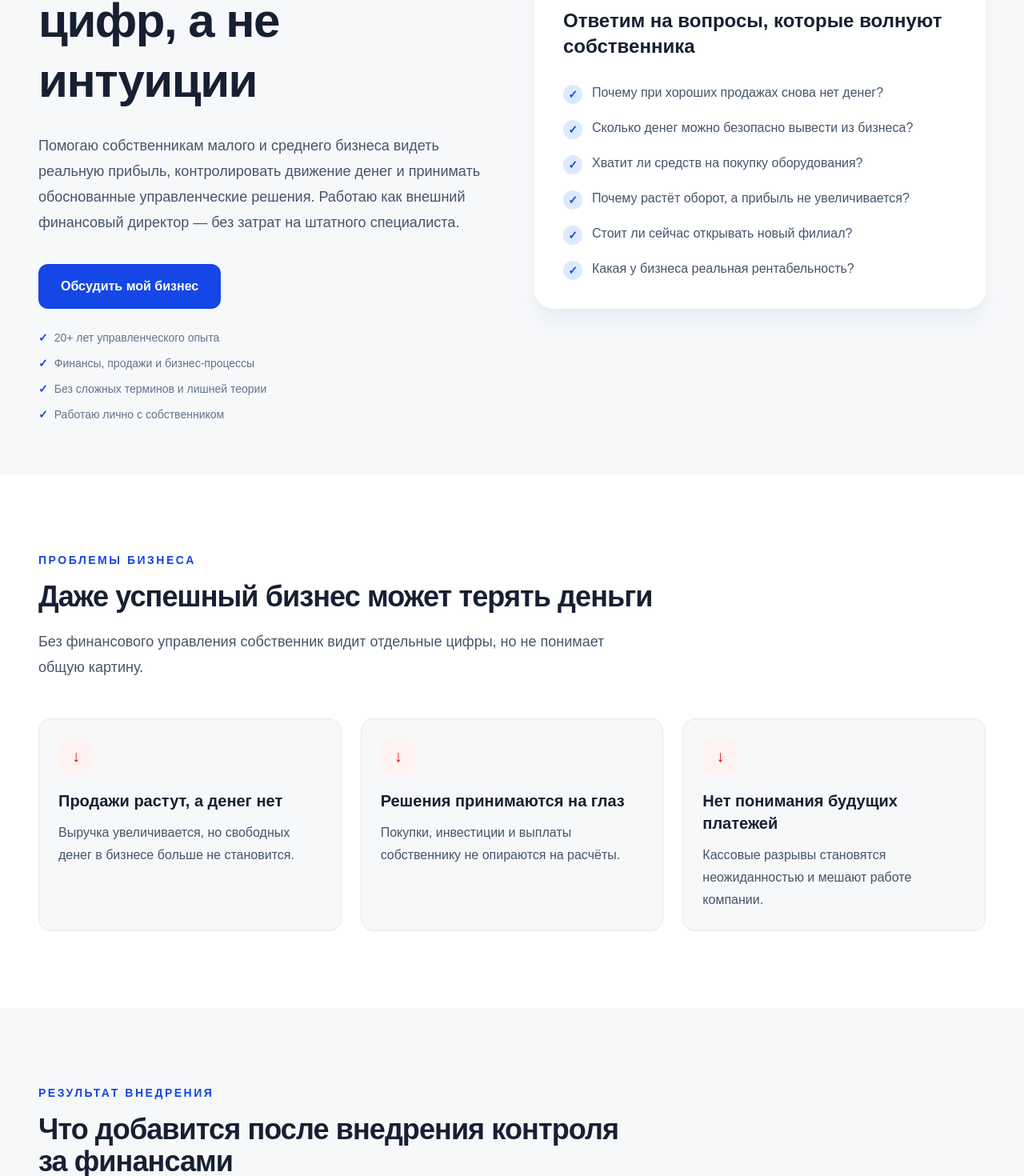
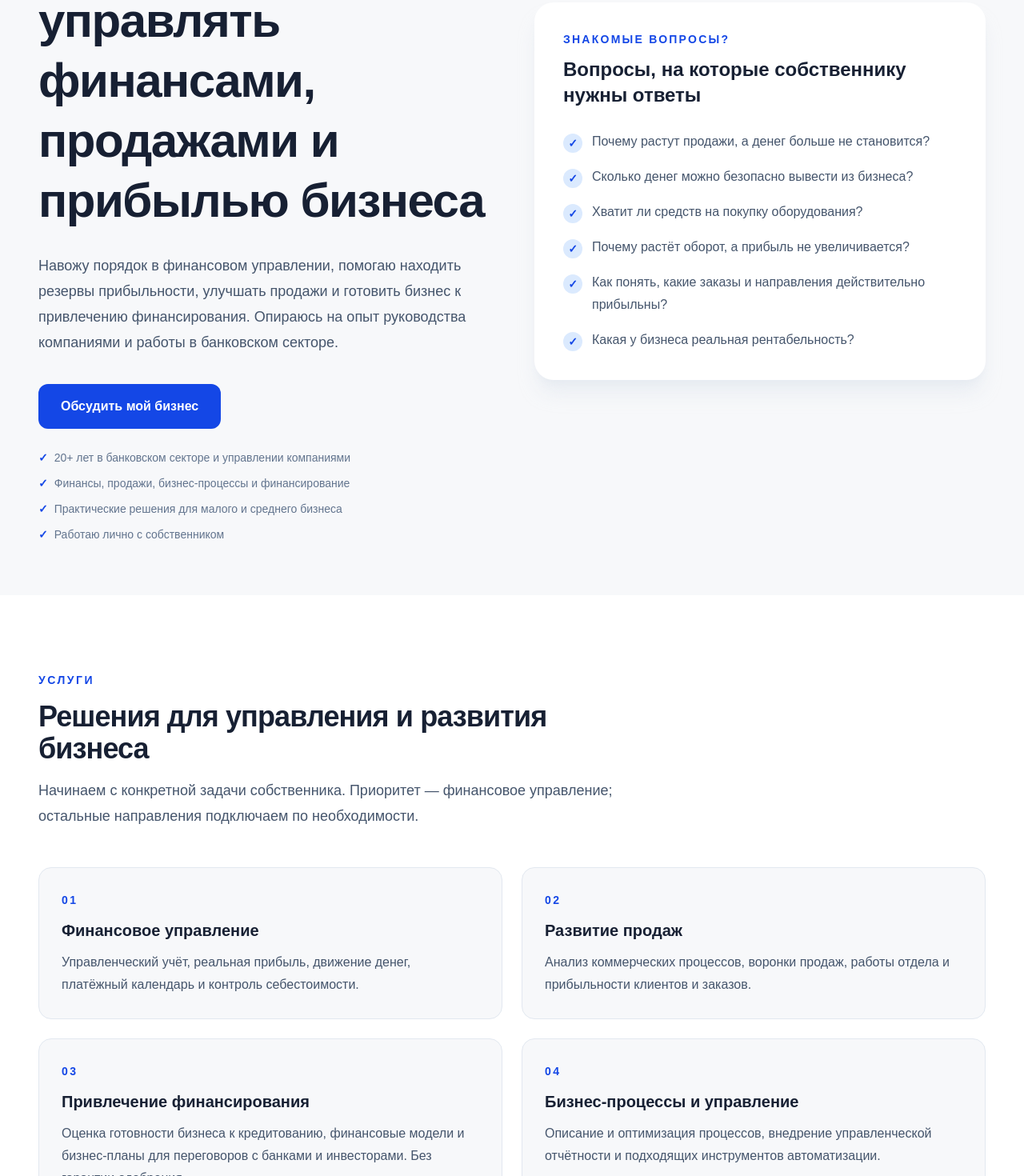
Before and after one commit to 19ilya77sh-cell/finance-consulting-landing, a Next.js app: page / in a window 1280 px wide. Shown: the part 347-1817 px from the top of the page at 80% size. Built offline with nearby package versions, Linux system fonts and the light colour scheme.

Commit message:
Redesign hero and add consulting services section

```diff
--- a/app/page.tsx
+++ b/app/page.tsx
@@ -3,12 +3,35 @@ import ContactForm from "./components/ContactForm";
 
 export default function Home() {
   const questions = [
-    "Почему при хороших продажах снова нет денег?",
+    "Почему растут продажи, а денег больше не становится?",
     "Сколько денег можно безопасно вывести из бизнеса?",
     "Хватит ли средств на покупку оборудования?",
     "Почему растёт оборот, а прибыль не увеличивается?",
-    "Стоит ли сейчас открывать новый филиал?",
+    "Как понять, какие заказы и направления действительно прибыльны?",
     "Какая у бизнеса реальная рентабельность?",
+  ];
+
+  const services = [
+    {
+      number: "01",
+      title: "Финансовое управление",
+      text: "Управленческий учёт, реальная прибыль, движение денег, платёжный календарь и контроль себестоимости.",
+    },
+    {
+      number: "02",
+      title: "Развитие продаж",
+      text: "Анализ коммерческих процессов, воронки продаж, работы отдела и прибыльности клиентов и заказов.",
+    },
+    {
+      number: "03",
+      title: "Привлечение финансирования",
+      text: "Оценка готовности бизнеса к кредитованию, финансовые модели и бизнес-планы для переговоров с банками и инвесторами. Без гарантии одобрения.",
+    },
+    {
+      number: "04",
+      title: "Бизнес-процессы и управление",
+      text: "Описание и оптимизация процессов, внедрение управленческой отчётности и подходящих инструментов автоматизации.",
+    },
   ];
 
   const problems = [
@@ -70,8 +93,12 @@ export default function Home() {
 
   const trust = [
     {
-      title: "20+ лет в управлении",
-      text: "Опыт в Казкоммерцбанке и коммерческих компаниях: директор банковского филиала, коммерческий и исполнительный директор. Управление командами до 70 человек.",
+      title: "20+ лет опыта в банке и бизнесе",
+      text: "Казкоммерцбанк: работа с бизнесом, руководитель филиала. Затем — коммерческое и исполнительное управление компаниями, ответственность за продажи, финансы и процессы.",
+    },
+    {
+      title: "Работа с предпринимателями",
+      text: "Провёл мастер-класс по финансовому управлению для малого бизнеса в Караганде. В индивидуальных разборах рассматриваю учёт расходов, прибыльность заказов и движение денег.",
     },
     {
       title: "Рост продаж в строительной компании",
@@ -130,12 +157,12 @@ export default function Home() {
           <div>
             <div className="text-lg font-bold text-slate-900 sm:text-xl">FinControl</div>
             <div className="hidden text-xs text-slate-500 sm:block">
-              Финансовое управление для бизнеса
+              Финансы · Продажи · Управление
             </div>
           </div>
 
           <nav className="hidden gap-8 text-sm font-medium text-slate-600 md:flex">
-            <a href="#problems" className="transition hover:text-blue-700">
+            <a href="#services" className="transition hover:text-blue-700">
               Услуги
             </a>
             <a href="#results" className="transition hover:text-blue-700">
@@ -164,18 +191,18 @@ export default function Home() {
       <section className="mx-auto grid max-w-7xl items-center gap-8 px-4 py-10 sm:px-6 md:gap-10 md:py-16 lg:min-h-[calc(100vh-80px)] lg:grid-cols-2 lg:gap-14 lg:px-12">
         <div>
           <p className="mb-3 text-xs font-semibold uppercase tracking-[0.14em] text-blue-700 md:mb-5 sm:text-sm sm:tracking-[0.18em]">
-            Финансовый директор для собственника бизнеса
+            Финансовое управление и развитие бизнеса
           </p>
 
           <h1 className="max-w-2xl text-3xl font-bold leading-tight tracking-tight sm:text-5xl lg:text-6xl">
-            Принимайте решения на основе цифр, а не интуиции
+            Помогаю собственникам управлять финансами, продажами и прибылью бизнеса
           </h1>
 
           <p className="mt-5 max-w-xl text-base leading-7 text-slate-600 md:mt-7 sm:text-lg sm:leading-8">
-            Помогаю собственникам малого и среднего бизнеса видеть реальную
-            прибыль, контролировать движение денег и принимать обоснованные
-            управленческие решения. Работаю как внешний финансовый директор —
-            без затрат на штатного специалиста.
+            Навожу порядок в финансовом управлении, помогаю находить резервы
+            прибыльности, улучшать продажи и готовить бизнес к привлечению
+            финансирования. Опираюсь на опыт руководства компаниями и работы
+            в банковском секторе.
           </p>
 
           <a
@@ -188,15 +215,15 @@ export default function Home() {
           <ul className="mt-4 max-w-xl space-y-1 text-sm leading-5 text-slate-500 md:mt-6 md:space-y-2 md:leading-6">
             <li className="flex items-start gap-1.5 md:gap-2">
               <span className="shrink-0 font-semibold text-blue-700">✓</span>
-              <span>20+ лет управленческого опыта</span>
+              <span>20+ лет в банковском секторе и управлении компаниями</span>
             </li>
             <li className="flex items-start gap-1.5 md:gap-2">
               <span className="shrink-0 font-semibold text-blue-700">✓</span>
-              <span>Финансы, продажи и бизнес-процессы</span>
+              <span>Финансы, продажи, бизнес-процессы и финансирование</span>
             </li>
             <li className="flex items-start gap-1.5 md:gap-2">
               <span className="shrink-0 font-semibold text-blue-700">✓</span>
-              <span>Без сложных терминов и лишней теории</span>
+              <span>Практические решения для малого и среднего бизнеса</span>
             </li>
             <li className="flex items-start gap-1.5 md:gap-2">
               <span className="shrink-0 font-semibold text-blue-700">✓</span>
@@ -211,7 +238,7 @@ export default function Home() {
           </p>
 
           <h2 className="mt-3 text-xl font-bold sm:text-2xl">
-            Ответим на вопросы, которые волнуют собственника
+            Вопросы, на которые собственнику нужны ответы
           </h2>
 
           <div className="mt-6 space-y-4 sm:mt-7">
@@ -222,6 +249,32 @@ export default function Home() {
                 </div>
 
                 <p className="leading-7 text-slate-600">{question}</p>
+              </div>
+            ))}
+          </div>
+        </div>
+      </section>
+
+      <section id="services" className="bg-white py-12 sm:py-20 lg:py-24">
+        <div className="mx-auto max-w-7xl px-4 sm:px-6 lg:px-12">
+          <div className="max-w-3xl">
+            <p className="text-xs font-semibold uppercase tracking-[0.14em] text-blue-700 sm:text-sm sm:tracking-[0.18em]">
+              Услуги
+            </p>
+            <h2 className="mt-3 text-2xl font-bold tracking-tight sm:mt-4 sm:text-4xl">
+              Решения для управления и развития бизнеса
+            </h2>
+            <p className="mt-4 text-base leading-7 text-slate-600 sm:text-lg sm:leading-8">
+              Начинаем с конкретной задачи собственника. Приоритет — финансовое
+              управление; остальные направления подключаем по необходимости.
+            </p>
+          </div>
+          <div className="mt-8 grid gap-4 sm:mt-12 sm:gap-6 md:grid-cols-2">
+            {services.map((service) => (
+              <div key={service.number} className="rounded-2xl border border-slate-200 bg-[#f7f8fa] p-5 sm:p-7">
+                <span className="text-sm font-bold tracking-[0.18em] text-blue-700">{service.number}</span>
+                <h3 className="mt-3 text-xl font-bold">{service.title}</h3>
+                <p className="mt-3 leading-7 text-slate-600">{service.text}</p>
               </div>
             ))}
           </div>
```
